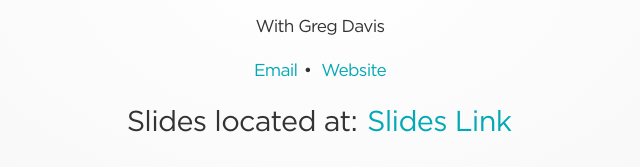
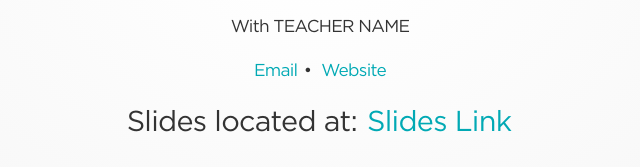
Before and after one commit to paulinehimics/GDIWilm-Wordpress101, a plain HTML site: page class2.html in a window 1280 px wide. Shown: the part 433-600 px from the top of the page, 320-960 px from the left. Drawn offline with Linux system fonts and the light colour scheme.

Commit message:
Removed teacher name on Class 2

```diff
--- a/class2.html
+++ b/class2.html
@@ -43,7 +43,7 @@
         <img src="images/gdi_logo_badge.png" style="max-width:300px; border:none; box-shadow: none;" />
         <h2>WordPress 101</h2>
         <p>
-          <small>With Greg Davis</small>
+          <small>With TEACHER NAME</small>
         </p>
         <p>
           <small><a href="#">Email</a> &#8226; </small>
```
